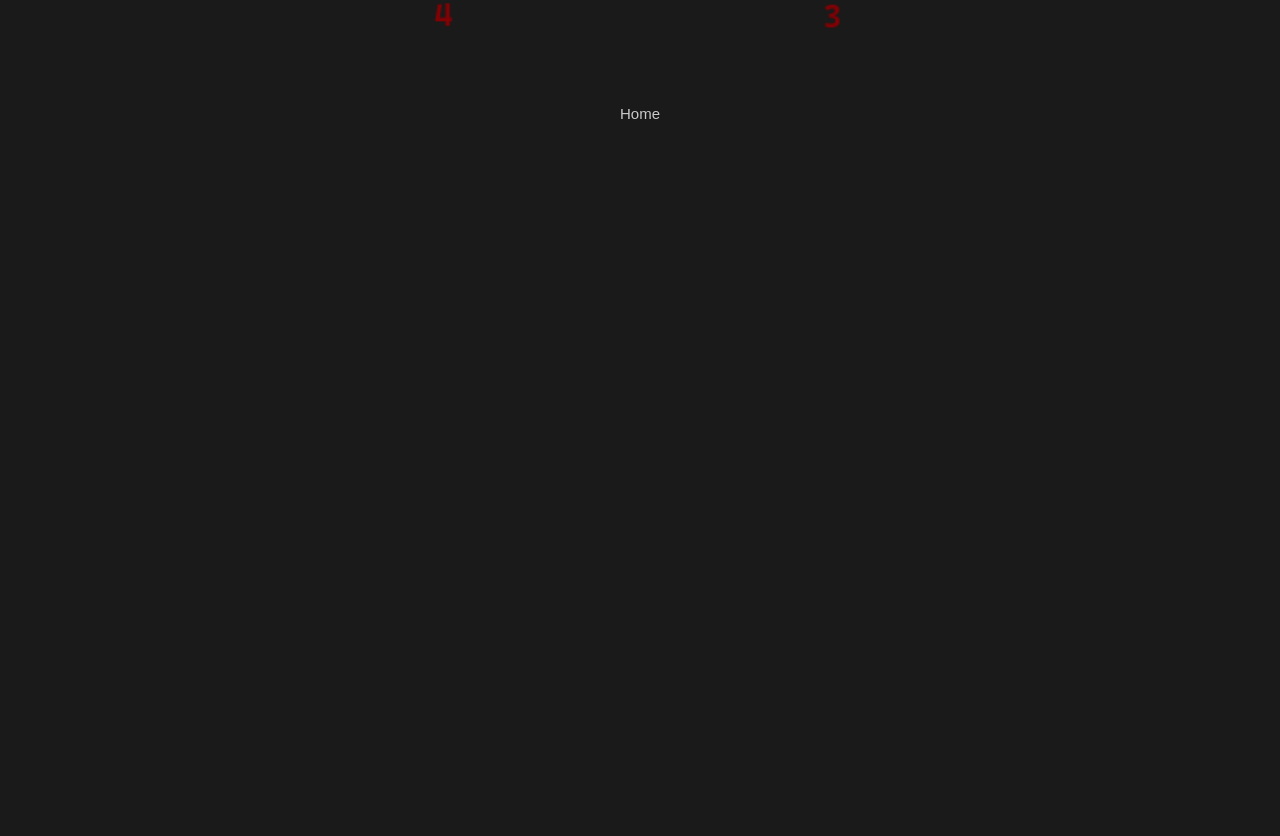
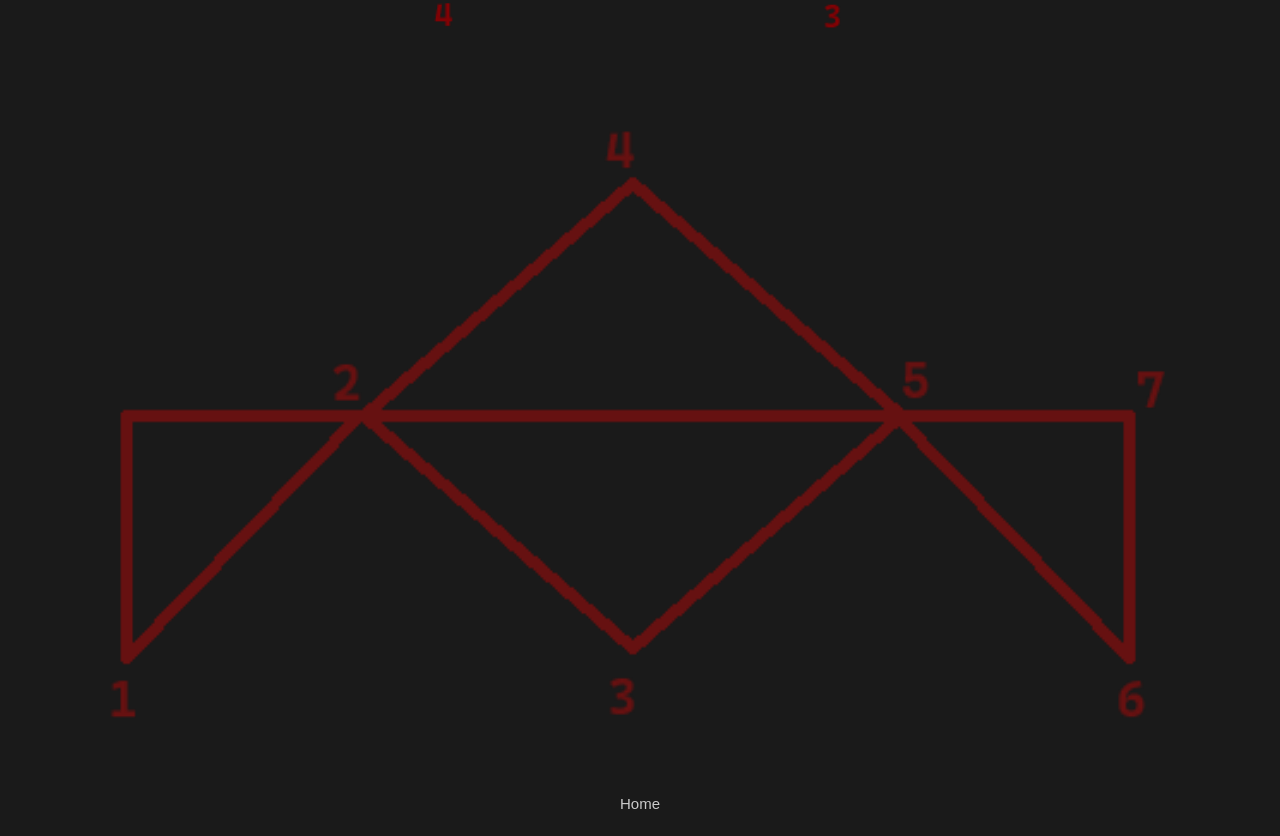
Before and after one commit to AlexScigalszky/letstalkenglish-2.0, an Angular app: page /howdoyoudraw in a window 1280 px wide. Shown: the part 2075-2911 px from the top of the page. Before the commit the page ends 2221 px from the top, so only its background shows below. Built offline with nearby package versions, Linux system fonts and the light colour scheme.

Commit message:
add bridge

```diff
--- a/src/app/components/how-do-you-draw/how-do-you-draw.component.html
+++ b/src/app/components/how-do-you-draw/how-do-you-draw.component.html
@@ -12,3 +12,6 @@
     class="center"
   />
 </div>
+<div>
+  <img src="./assets/howdoyoudraw/bridge.png" alt="bridge" class="center" />
+</div>
```
Also changed, not shown: src/assets/howdoyoudraw/bridge.png (added).
